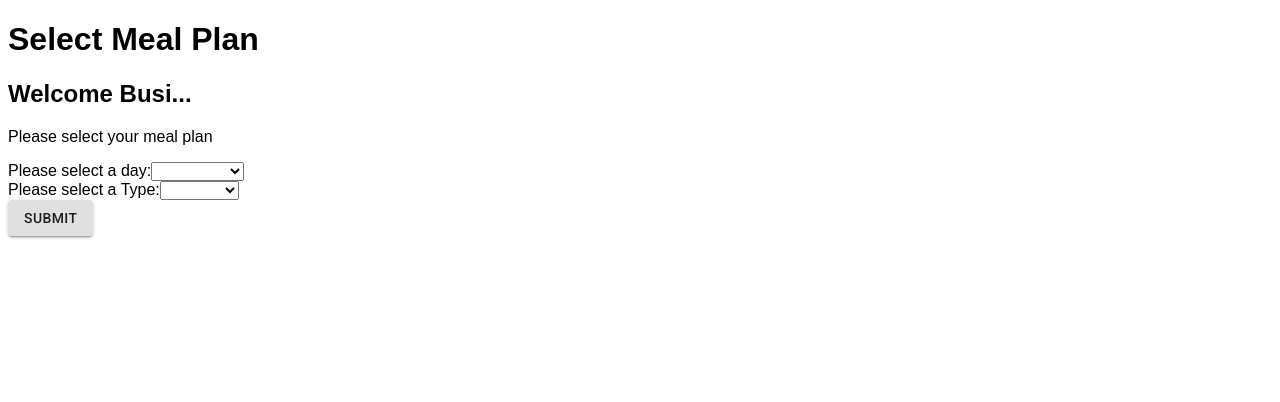
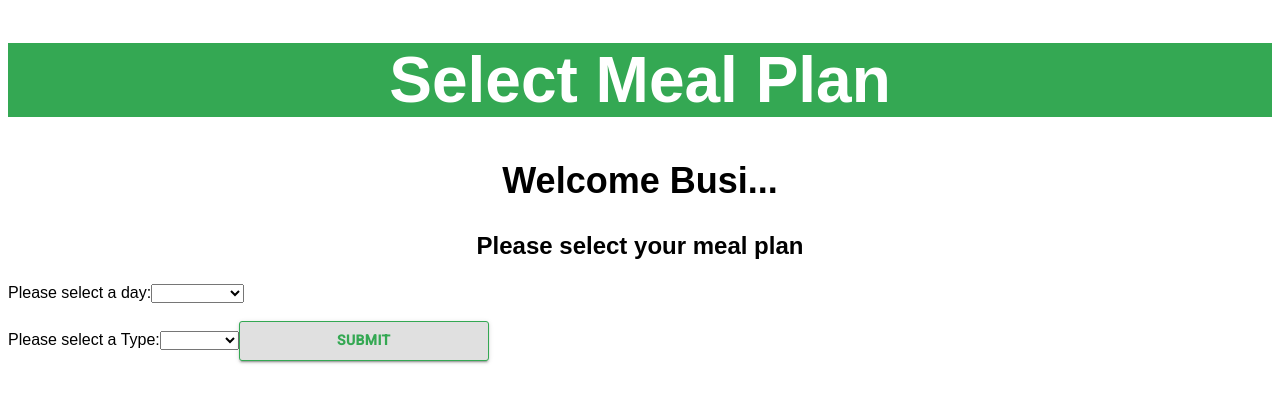
Before and after one commit to TeamEazyMeals/eazy-meals, a React (Create React App) app: page /mealplan in a window 1280 px wide. Shown: the top 402 px of the page. Built offline with nearby package versions, Linux system fonts and the light colour scheme; what gotrue-js would draw is missing.

Commit message:
Adding style

```diff
--- a/src/components/MealPlan/MealPlan.jsx
+++ b/src/components/MealPlan/MealPlan.jsx
@@ -1,7 +1,7 @@
 import React, { useState } from "react";
 import Dropdown from "react-dropdown";
 import styled from "styled-components";
-import { Button } from "@material-ui/core"
+import { Button } from "@material-ui/core";
 
 const Header = styled.h1`
   font-size: 64px;
@@ -10,7 +10,33 @@ const Header = styled.h1`
   font: Robot;
   background: #34a853;
 `;
+const Container = styled.h2`
+  text-align: center;
+  font: Robot;
+`;
+const Form = styled.label`
+  top-padding: 8rem;
+  top-margin: 9rem;
+  botton-nargin: 4rem;
+  text-align: center;
+`;
 
+const StyledButton = styled(Button)`
+  && {
+    top-padding: 50px;
+    height: 40px;
+    width: 250px;
+    border: 1px solid #34a853;
+    color: #34a853;
+    font-weight: 700;
+    border-radius: 3px;
+    float: center;
+  }
+`;
+
+const Wrapper = styled.div`
+
+`;
 
 
 const MealPlan = () => {
@@ -28,12 +54,15 @@ const MealPlan = () => {
 
   return (
     <div>
-      <h1>Select Meal Plan</h1>
+      <Header>Select Meal Plan</Header>
+      <Container>
         <h2>Welcome Busi...</h2>
         <p> Please select your meal plan</p>
-      <form>
-        <label for="days">Please select a day:</label>
+      </Container>
 
+      <Form>
+        <label for="days">
+          Please select a day:
           <select id="dropdown" onChange={handleDaySelect}>
             <option value=""></option>
             <option value="Sunday">Sunday</option>
@@ -44,9 +73,11 @@ const MealPlan = () => {
             <option value="Friday">Friday</option>
             <option value="Saturday">Saturday</option>
           </select>
+        </label>
         <br />
-
-        <label for="days">Please select a Type:</label>
+        <br />
+        <label for="days">
+          Please select a Type:
           <select id="dropdown" onChange={handleMealTypeSelect}>
             <option value=""></option>
             <option value="Breakfast">Breakfast</option>
@@ -54,24 +85,24 @@ const MealPlan = () => {
             <option value="Dinner">Dinner</option>
             <option value="Snack">Snack</option>
           </select>
-
+        </label>
 
         {mealTypeValue === "" ? (
           <b></b>
         ) : dayValue !== "" ? (
+          <Wrapper>
           <div>
             <b>Selected Meal Type: {mealTypeValue}</b> <br></br>
             <b>Selected Day:{dayValue}</b>
           </div>
+          </Wrapper>
         ) : (
           <p>Please select Meal Type and Day.</p>
         )}
-
-      </form>
-      <Button variant="contained" href="/allrecipes">
+      </Form>
+      <StyledButton variant="contained" href="/allrecipes">
         Submit
-          </Button>
-
+      </StyledButton>
     </div>
   );
 };
```
Lines whose indentation alone changed are shown as unchanged.
